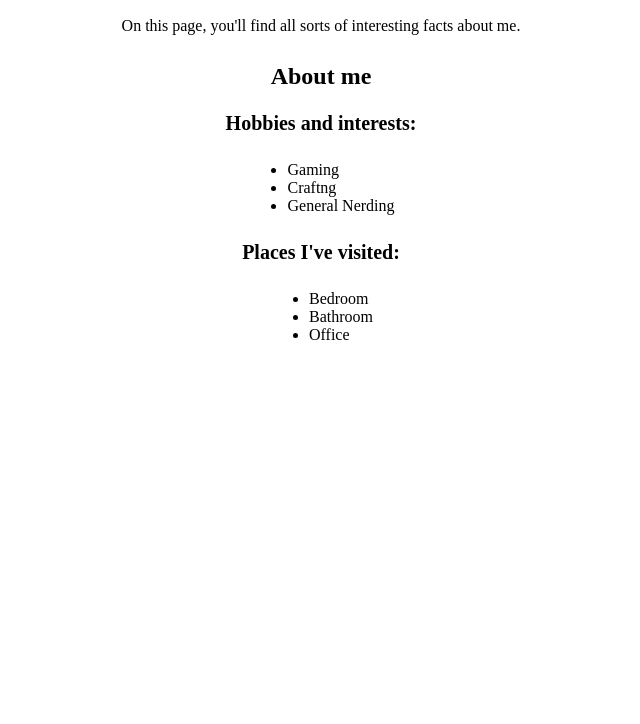
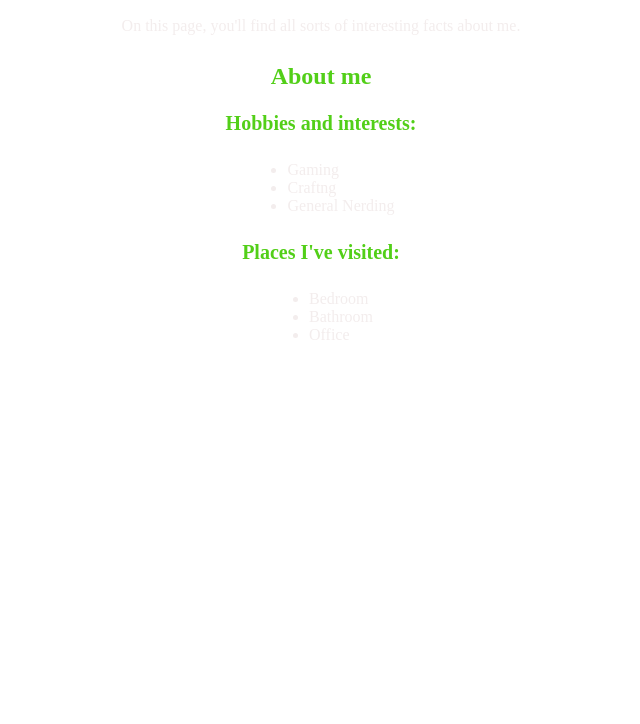
Before and after one commit to Samtiff/git-fundamentals-starter-lab, a plain HTML site: page index.html in a window 1280 px wide. Shown: the part 76-800 px from the top of the page, without its empty margins (319-959 px from the left). Drawn offline with Linux system fonts and the light colour scheme.

Commit message:
Made colours bad

```diff
--- a/styles.css
+++ b/styles.css
@@ -1,8 +1,8 @@
 :root {
   /* colours */
-  --background-color: white;
-  --text-color: black;
-  --header-color: black;
+  --background-color: rgb(255, 255, 255);
+  --text-color: rgb(243, 237, 237);
+  --header-color: rgb(82, 207, 24);
 
   /* typography */
   --font: serif;
```
